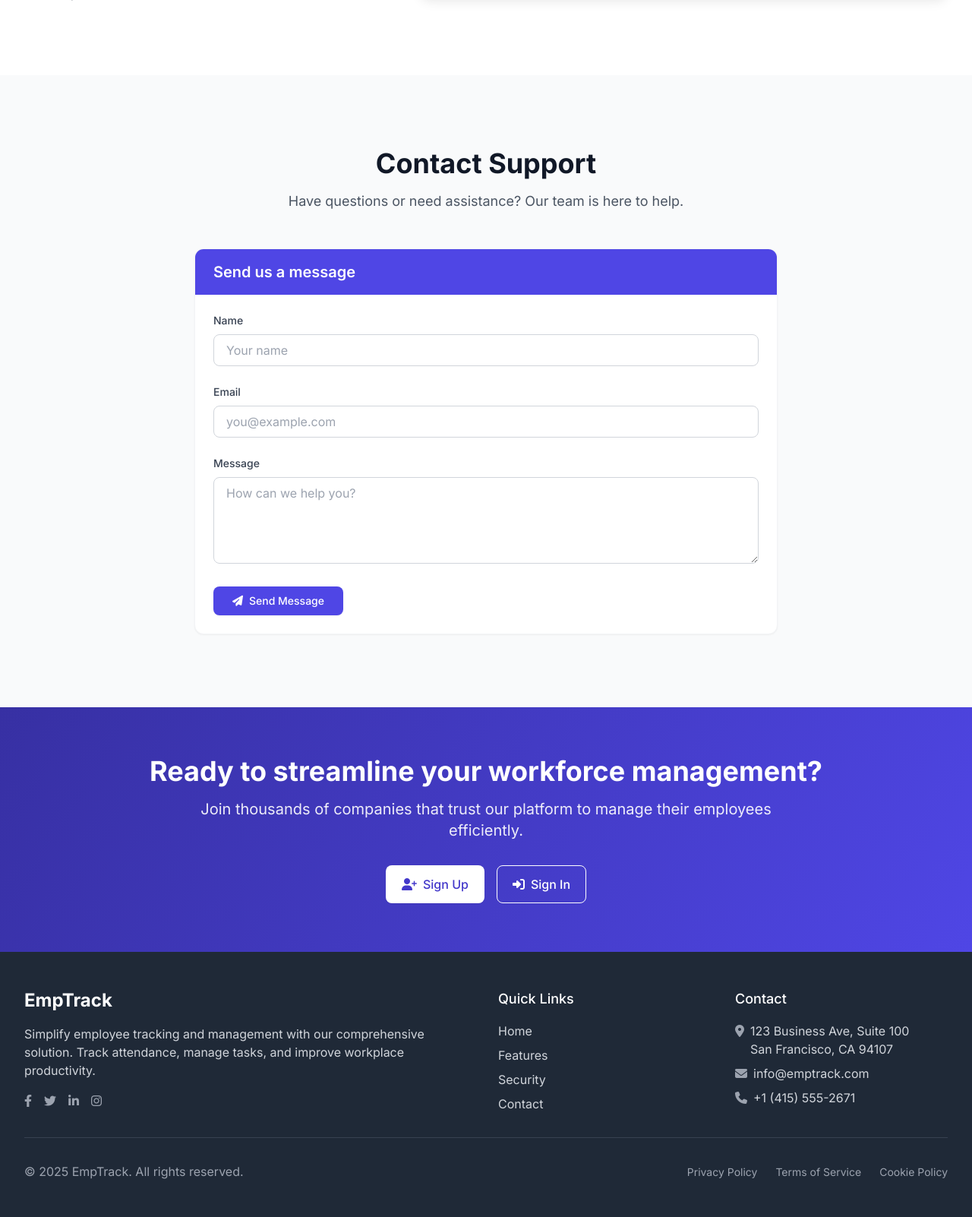
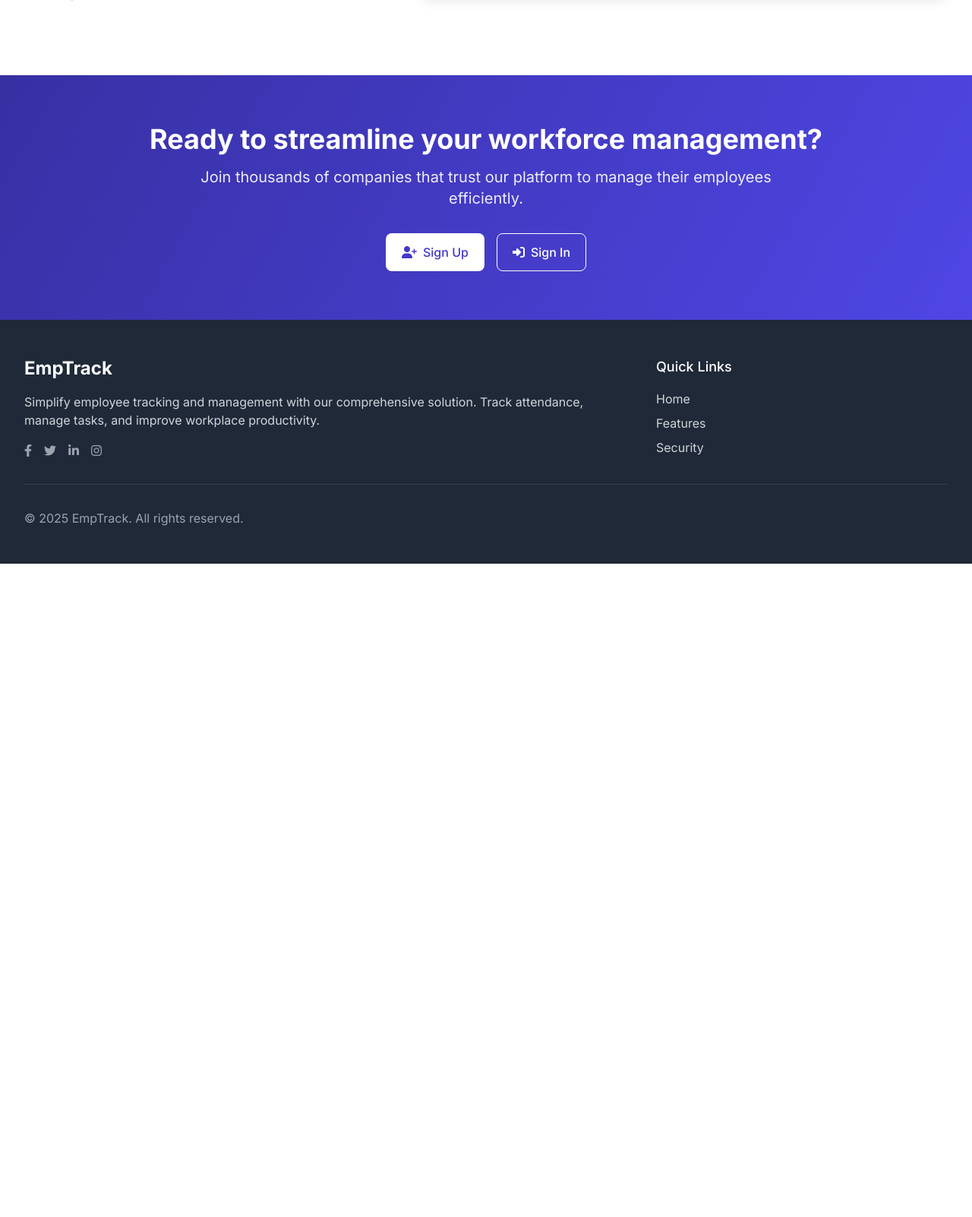
Before and after one commit to PatelFamily21/Employee-Tracking-System, a Django app: template empmanagement/templates/employee/landingpage.html in a window 1280 px wide. Shown: the part 2125-3727 px from the top of the page at 76% size. After the commit the page ends 2867 px from the top, so only its background shows below. Run offline with Django 4.2, Linux system fonts and the light colour scheme; the template is opened without the code that fills it, so the values that code supplies are empty; parts of the project's set-up code (start-up, migrations or seed data) failed here and were passed over; some libraries are stand-ins or nearby versions.

Commit message:
Modified Landing Page and Complete

```diff
--- a/empmanagement/templates/employee/landingpage.html
+++ b/empmanagement/templates/employee/landingpage.html
@@ -79,7 +79,6 @@
             <a href="#hero" class="inline-flex items-center px-1 pt-1 text-sm font-medium text-gray-900 border-b-2 border-indigo-500">Home</a>
             <a href="#features" class="inline-flex items-center px-1 pt-1 text-sm font-medium text-gray-500 hover:text-gray-700 hover:border-gray-300 border-b-2 border-transparent">Features</a>
             <a href="#security" class="inline-flex items-center px-1 pt-1 text-sm font-medium text-gray-500 hover:text-gray-700 hover:border-gray-300 border-b-2 border-transparent">Security</a>
-            <a href="#contact" class="inline-flex items-center px-1 pt-1 text-sm font-medium text-gray-500 hover:text-gray-700 hover:border-gray-300 border-b-2 border-transparent">Contact</a>
           </div>
         </div>
         <div class="hidden md:flex items-center">
@@ -102,7 +101,6 @@
         <a href="#hero" class="block px-3 py-2 rounded-md text-base font-medium text-gray-700 hover:text-gray-900 hover:bg-gray-50">Home</a>
         <a href="#features" class="block px-3 py-2 rounded-md text-base font-medium text-gray-700 hover:text-gray-900 hover:bg-gray-50">Features</a>
         <a href="#security" class="block px-3 py-2 rounded-md text-base font-medium text-gray-700 hover:text-gray-900 hover:bg-gray-50">Security</a>
-        <a href="#contact" class="block px-3 py-2 rounded-md text-base font-medium text-gray-700 hover:text-gray-900 hover:bg-gray-50">Contact</a>
         <div class="mt-4 px-3">
           <a href="#cta" class="block w-full text-center px-4 py-2 rounded-md text-white bg-indigo-600 hover:bg-indigo-700">Get Started</a>
         </div>
@@ -264,51 +262,6 @@
     </div>
   </section>
 
-  <!-- Contact Section -->
-  <section id="contact" class="py-12 sm:py-16 md:py-24 bg-gray-50">
-    <div class="max-w-7xl mx-auto px-4 sm:px-6 lg:px-8">
-      <div class="max-w-3xl mx-auto text-center mb-12">
-        <h2 class="text-3xl md:text-4xl font-bold text-gray-900 mb-4">Contact Support</h2>
-        <p class="text-lg text-gray-600">Have questions or need assistance? Our team is here to help.</p>
-      </div>
-
-      <div class="max-w-3xl mx-auto">
-        <div class="bg-white overflow-hidden shadow-sm rounded-xl border border-gray-100">
-          <div class="bg-indigo-600 text-white px-6 py-4">
-            <h2 class="text-xl font-semibold">Send us a message</h2>
-          </div>
-          <div class="p-4 sm:p-6">
-            <form id="contact-form" class="space-y-4 sm:space-y-6">
-              <div>
-                <label for="name" class="block text-sm font-medium text-gray-700 mb-2">Name</label>
-                <input type="text" name="name" id="name" class="w-full px-4 py-2 border border-gray-300 rounded-lg focus:outline-none focus:ring-2 focus:ring-indigo-500 focus:border-transparent" placeholder="Your name">
-                <p id="name-error" class="mt-1 text-sm text-red-600 hidden"></p>
-              </div>
-
-              <div>
-                <label for="email" class="block text-sm font-medium text-gray-700 mb-2">Email</label>
-                <input type="email" name="email" id="email" class="w-full px-4 py-2 border border-gray-300 rounded-lg focus:outline-none focus:ring-2 focus:ring-indigo-500 focus:border-transparent" placeholder="you@example.com">
-                <p id="email-error" class="mt-1 text-sm text-red-600 hidden"></p>
-              </div>
-
-              <div>
-                <label for="message" class="block text-sm font-medium text-gray-700 mb-2">Message</label>
-                <textarea id="message" name="message" rows="4" class="w-full px-4 py-2 border border-gray-300 rounded-lg focus:outline-none focus:ring-2 focus:ring-indigo-500 focus:border-transparent" placeholder="How can we help you?"></textarea>
-                <p id="message-error" class="mt-1 text-sm text-red-600 hidden"></p>
-              </div>
-
-              <div class="flex flex-col sm:flex-row gap-3">
-                <button type="submit" class="w-full sm:w-auto flex items-center justify-center py-2 px-6 border border-transparent shadow-sm text-sm font-medium rounded-lg text-white bg-indigo-600 hover:bg-indigo-700 focus:outline-none focus:ring-2 focus:ring-offset-2 focus:ring-indigo-500 transition-all">
-                  <i class="fas fa-paper-plane mr-2"></i>Send Message
-                </button>
-              </div>
-            </form>
-          </div>
-        </div>
-      </div>
-    </div>
-  </section>
-
   <!-- CTA Section -->
   <section id="cta" class="gradient-bg py-12 md:py-16">
     <div class="max-w-7xl mx-auto px-4 sm:px-6 lg:px-8">
@@ -330,7 +283,7 @@
   <!-- Footer -->
   <footer class="bg-gray-800 text-white">
     <div class="max-w-7xl mx-auto px-4 sm:px-6 lg:px-8 py-8 sm:py-12">
-      <div class="grid grid-cols-1 sm:grid-cols-2 lg:grid-cols-4 gap-8">
+      <div class="grid grid-cols-1 sm:grid-cols-2 lg:grid-cols-3 gap-8">
         <div class="col-span-1 md:col-span-2">
           <div class="text-2xl font-bold mb-4">EmpTrack</div>
           <p class="text-gray-300 mb-4">Simplify employee tracking and management with our comprehensive solution. Track attendance, manage tasks, and improve workplace productivity.</p>
@@ -356,25 +309,6 @@
             <li><a href="#hero" class="text-gray-300 hover:text-white">Home</a></li>
             <li><a href="#features" class="text-gray-300 hover:text-white">Features</a></li>
             <li><a href="#security" class="text-gray-300 hover:text-white">Security</a></li>
-            <li><a href="#contact" class="text-gray-300 hover:text-white">Contact</a></li>
-          </ul>
-        </div>
-
-        <div>
-          <h3 class="text-lg font-medium mb-4">Contact</h3>
-          <ul class="space-y-2">
-            <li class="flex items-start">
-              <i class="fa-solid fa-location-dot mt-1 mr-2 text-gray-400"></i>
-              <span class="text-gray-300">123 Business Ave, Suite 100<br>San Francisco, CA 94107</span>
-            </li>
-            <li class="flex items-center">
-              <i class="fa-solid fa-envelope mr-2 text-gray-400"></i>
-              <a href="mailto:info@emptrack.com" class="text-gray-300 hover:text-white">info@emptrack.com</a>
-            </li>
-            <li class="flex items-center">
-              <i class="fa-solid fa-phone mr-2 text-gray-400"></i>
-              <a href="tel:+14155552671" class="text-gray-300 hover:text-white">+1 (415) 555-2671</a>
-            </li>
           </ul>
         </div>
       </div>
@@ -382,14 +316,7 @@
       <div class="border-t border-gray-700 mt-8 pt-8">
         <div class="flex flex-col sm:flex-row justify-between items-center space-y-4 sm:space-y-0">
           <div class="text-gray-400 text-center sm:text-left">
-            &copy; 2025 EmpTrack. All rights reserved.
-          </div>
-          <div>
-            <ul class="flex flex-wrap justify-center gap-4 sm:gap-6">
-              <li><a href="#" class="text-gray-400 hover:text-white text-sm">Privacy Policy</a></li>
-              <li><a href="#" class="text-gray-400 hover:text-white text-sm">Terms of Service</a></li>
-              <li><a href="#" class="text-gray-400 hover:text-white text-sm">Cookie Policy</a></li>
-            </ul>
+            © 2025 EmpTrack. All rights reserved.
           </div>
         </div>
       </div>
```
